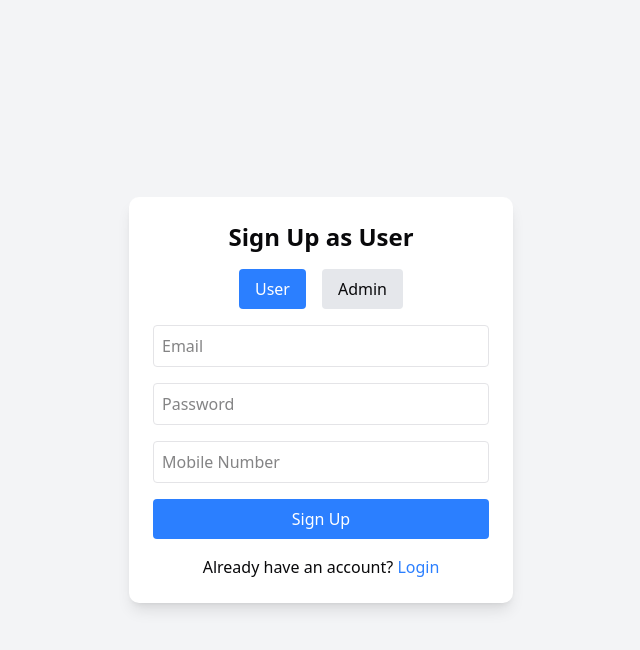
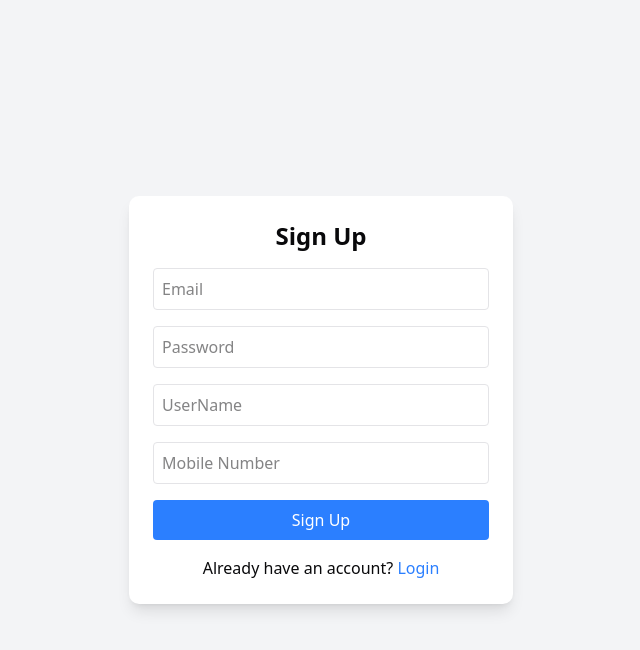
Before and after one commit to Riyaa3050/Nirma-Hackathon, a React (Vite) app in the folder frontend/: page /login in a window 1280 px wide. Both pictures are taken after a click on the button "Sign Up". Shown: the top 650 px of the page, without its empty margins (319-959 px from the left). Built offline with nearby package versions, Linux system fonts and the light colour scheme.

Commit message:
user and admin page

```diff
--- a/frontend/package.json
+++ b/frontend/package.json
@@ -21,6 +21,7 @@
     "@radix-ui/react-tooltip": "^1.1.8",
     "@reduxjs/toolkit": "^2.6.1",
     "@tailwindcss/vite": "^4.0.12",
+    "axios": "^1.8.4",
     "class-variance-authority": "^0.7.1",
     "clsx": "^2.1.1",
     "date-fns": "^4.1.0",
--- /dev/null
+++ b/frontend/src/lib/Url.jsx
@@ -0,0 +1,3 @@
+const BASEURL ="http://localhost:3000";
+
+export default BASEURL;
--- a/frontend/src/pages/Login.jsx
+++ b/frontend/src/pages/Login.jsx
@@ -1,22 +1,50 @@
+import BASEURL from "@/lib/Url";
+import { login } from "@/store/userSlice";
+import axios from "axios";
 import { useState } from "react";
+import { useDispatch } from "react-redux";
+import { useNavigate } from "react-router-dom";
+import { toast } from "sonner";
 
 const Login = () => {
   const [isSignup, setIsSignup] = useState(false);
-  const [role, setRole] = useState("user"); // "user" or "admin"
   const [formData, setFormData] = useState({
+    name : "",
     email: "",
     password: "",
-    mobile: "",
+    phoneNumber: "",
   });
+
+  const navigate = useNavigate();
+  const dispatch = useDispatch();
 
   const handleChange = (e) => {
     setFormData({ ...formData, [e.target.name]: e.target.value });
   };
 
-  const handleSubmit = (e) => {
+  const handleSubmit = async (e) => {
     e.preventDefault();
-    console.log(`${isSignup ? "Signup" : "Login"} as ${role}`, formData);
-    // API Call here
+    const authRoute = isSignup ? "signup" : "login";
+
+    const payload = isSignup
+      ? formData
+      : { email: formData.email, password: formData.password };
+
+    try {
+      const res = await axios.post(`${BASEURL}/auth/${authRoute}`, payload, {
+        withCredentials: true,
+      });
+
+      // console.log(res.data);
+
+      if (res.data.success) {
+        dispatch(login(res.data.message));
+        res.data.message.role === "ADMIN" ? navigate('/dashboard') : navigate('/user')
+        toast.success(`Welcome ${res.data.message.name}`)
+      }
+    } catch (error) {
+      toast.error(error.response?.data?.message || "An error occurred.");
+    }
   };
 
   return (
@@ -24,24 +52,9 @@ const Login = () => {
       <div className="bg-white p-6 rounded-lg shadow-lg w-96">
         {/* Title */}
         <h2 className="text-2xl font-semibold text-center mb-4">
-          {isSignup ? "Sign Up" : "Login"} as {role === "user" ? "User" : "Admin"}
+          {isSignup ? "Sign Up" : "Login"}
         </h2>
 
-        {/* Role Selector */}
-        <div className="flex justify-center space-x-4 mb-4">
-          <button
-            className={`px-4 py-2 rounded ${role === "user" ? "bg-blue-500 text-white" : "bg-gray-200"}`}
-            onClick={() => setRole("user")}
-          >
-            User
-          </button>
-          <button
-            className={`px-4 py-2 rounded ${role === "admin" ? "bg-blue-500 text-white" : "bg-gray-200"}`}
-            onClick={() => setRole("admin")}
-          >
-            Admin
-          </button>
-        </div>
 
         {/* Form */}
         <form onSubmit={handleSubmit} className="space-y-4">
@@ -63,18 +76,31 @@ const Login = () => {
             className="w-full p-2 border rounded"
             required
           />
-          <input
-            type="text"
-            name="mobile"
-            placeholder="Mobile Number"
-            value={formData.mobile}
+          {isSignup && (
+            <>
+            <input
+            type="name"
+            name="name"
+            placeholder="UserName"
+            value={formData.name}
             onChange={handleChange}
             className="w-full p-2 border rounded"
             required
           />
+            <input
+              type="text"
+              name="phoneNumber"
+              placeholder="Mobile Number"
+              value={formData.phoneNumber}
+              onChange={handleChange}
+              className="w-full p-2 border rounded"
+              required
+            />
+            </>
+          )}
 
           {/* Submit Button */}
-          <button className="w-full bg-blue-500 text-white p-2 rounded">
+          <button type="submit" className="w-full bg-blue-500 text-white p-2 rounded">
             {isSignup ? "Sign Up" : "Login"}
           </button>
         </form>
@@ -82,10 +108,7 @@ const Login = () => {
         {/* Toggle Button */}
         <p className="text-center mt-4">
           {isSignup ? "Already have an account?" : "Don't have an account?"}{" "}
-          <button
-            className="text-blue-500"
-            onClick={() => setIsSignup(!isSignup)}
-          >
+          <button className="text-blue-500" onClick={() => setIsSignup(!isSignup)}>
             {isSignup ? "Login" : "Sign Up"}
           </button>
         </p>
```
Also changed, not shown: 1 other file (tests, documents, lock files or other folders).
